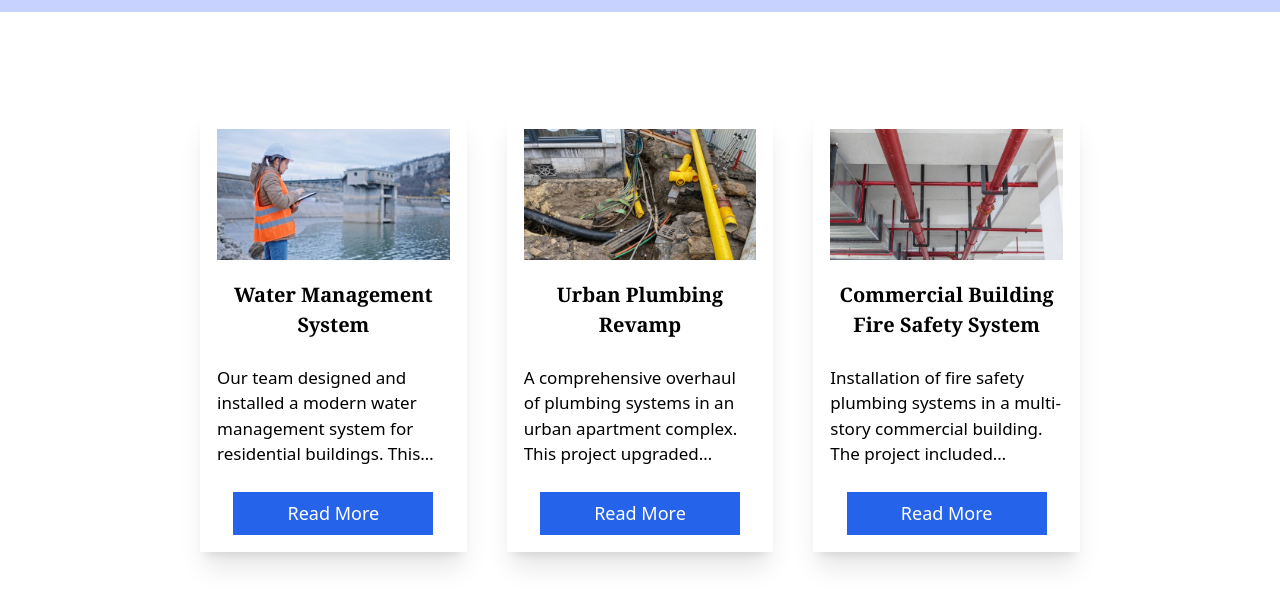
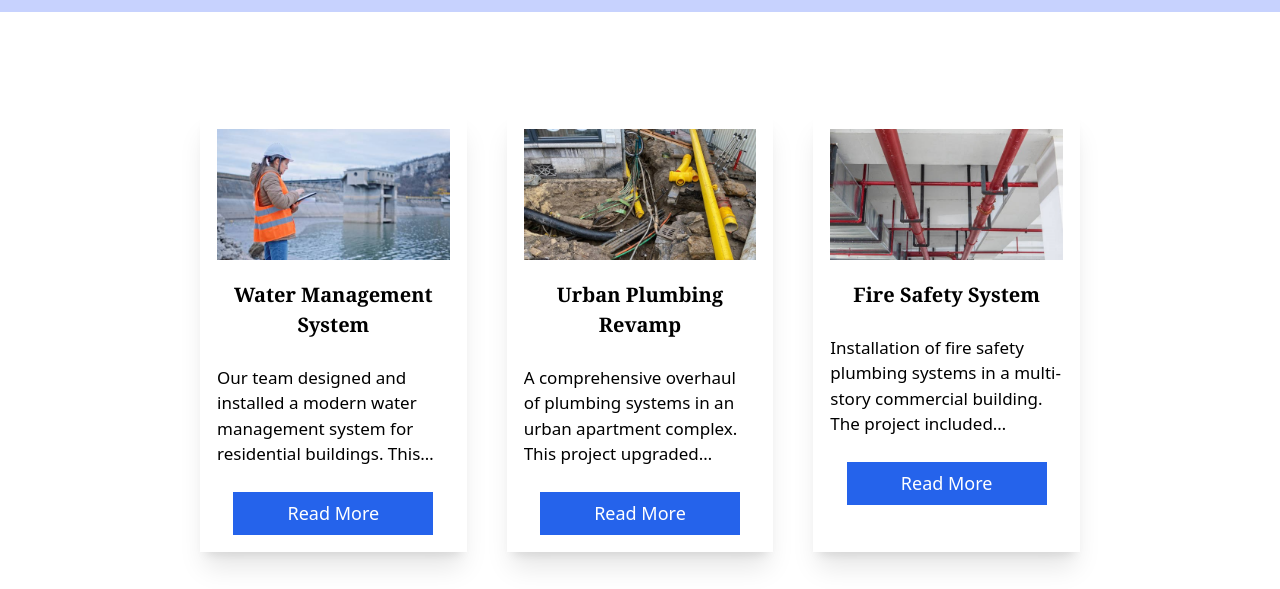
Before and after one commit to mayuraabhayasinghe/digital-innovation-project, a website: page src/project.html in a window 1280 px wide. Shown: the part 203-792 px from the top of the page. Drawn offline with Linux system fonts and the light colour scheme.

Commit message:
Update project.html

```diff
--- a/src/project.html
+++ b/src/project.html
@@ -129,7 +129,7 @@
           />
           <div class="flex flex-col gap-[25px]">
             <h2 class="font-serif font-semibold text-[20px] text-center">
-              Commercial Building Fire Safety System
+              Fire Safety System
             </h2>
             <p class="font-sans font-thin text-[17px] line-clamp-4">
               Installation of fire safety plumbing systems in a multi-story commercial building. The project included sprinkler systems, emergency water outlets, and maintenance of fire hydrants.
```
